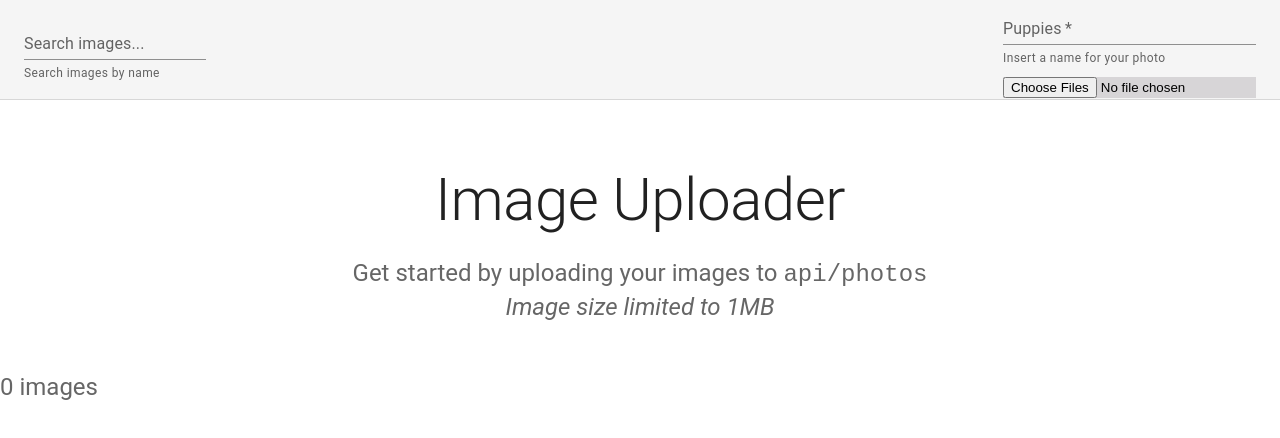
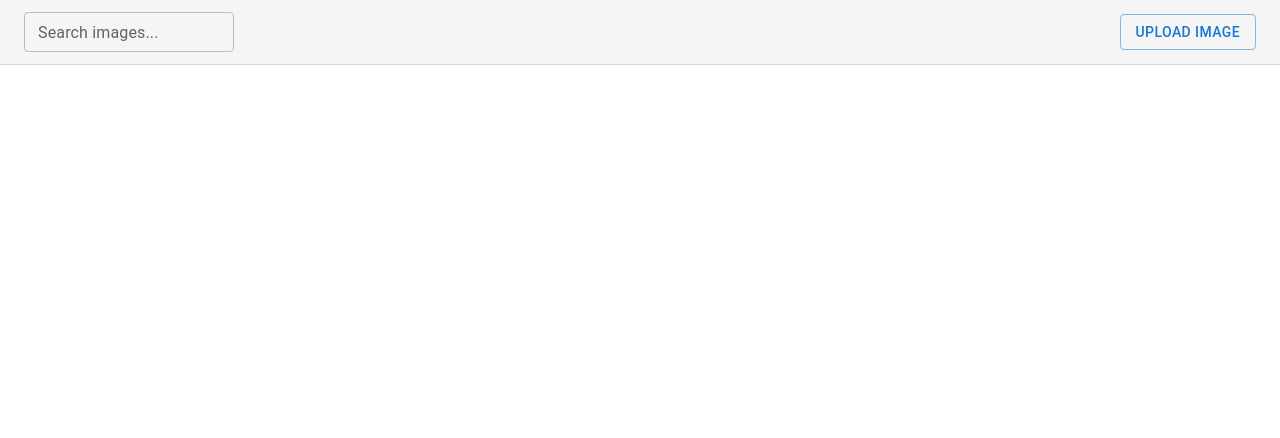
Before and after one commit to danilobatson/photograph-grid, a Next.js app: page / in a window 1280 px wide. Shown: the top 438 px of the page. Built offline with nearby package versions, Linux system fonts and the light colour scheme.

Commit message:
redesign

```diff
--- a/pages/components/ImageCardUpload.tsx
+++ b/pages/components/ImageCardUpload.tsx
@@ -1,5 +1,4 @@
 import React from 'react';
-import styles from '../../styles/Home.module.css';
 import Image from 'next/image';
 import Card from '@mui/material/Card';
 import CardHeader from '@mui/material/CardHeader';
@@ -17,6 +16,9 @@ const ImageCardUpload: React.FC<ImageUploadProps> = ({ imageSrc, name }) => {
     <Card>
       <CardHeader
         title={name}
+        titleTypographyProps={{
+          align: 'center',
+        }}
         sx={{
           backgroundColor: (theme) =>
             theme.palette.mode === 'light'
--- a/pages/components/ImageGallery.tsx
+++ b/pages/components/ImageGallery.tsx
@@ -1,6 +1,5 @@
 import React from 'react';
 import Image from 'next/image';
-import styles from '../../styles/Home.module.css';
 import { ImageType } from '../index';
 import Grid from '@mui/material/Grid';
 import Card from '@mui/material/Card';
@@ -8,18 +7,21 @@ import CardHeader from '@mui/material/CardHeader';
 import CardContent from '@mui/material/CardContent';
 import Box from '@mui/material/Box';
 
-
 interface ImageGridProps {
   image: ImageType;
 }
 const ImageGallery: React.FC<ImageGridProps> = ({ image }) => {
-  const { imageSrc, photoName } = image;
+  const { imageSrc, photoName, newId } = image;
   return (
-    <Grid item key={image.newId} xs={12} md={4}>
-      <Card>
+    <Grid item key={newId} xs={12} md={6}>
+      <Card
+        sx={{
+          pb: 0,
+        }}
+      >
         <CardHeader
-          title={image.photoName}
-          subheaderTypographyProps={{
+          title={photoName}
+          titleTypographyProps={{
             align: 'center',
           }}
           sx={{
@@ -27,6 +29,7 @@ const ImageGallery: React.FC<ImageGridProps> = ({ image }) => {
               theme.palette.mode === 'light'
                 ? theme.palette.grey[200]
                 : theme.palette.grey[700],
+            p: 1,
           }}
         />
         <CardContent>
@@ -35,13 +38,13 @@ const ImageGallery: React.FC<ImageGridProps> = ({ image }) => {
               display: 'flex',
               justifyContent: 'center',
               alignItems: 'baseline',
-              mb: 2,
+              m: 0,
             }}
           >
             <Image
-              src={image.imageSrc}
-              width={200}
-              height={200}
+              src={imageSrc}
+              width={300}
+              height={300}
               alt='Uploaded image'
             />
           </Box>
--- a/pages/components/ImageSearch.tsx
+++ b/pages/components/ImageSearch.tsx
@@ -1,5 +1,4 @@
 import React from 'react';
-import styles from '../../styles/Home.module.css';
 import TextField from '@mui/material/TextField';
 import Typography from '@mui/material/Typography';
 
@@ -14,10 +13,9 @@ const ImageSearch: React.FC<ImageSearchProps> = ({ search, updateSearch }) => {
       <TextField
         id='standard-basic'
         label='Search images...'
-        variant='standard'
+        variant='outlined'
         size='small'
         type='search'
-        helperText='Search images by name'
         multiline
         value={search}
         onChange={updateSearch}
--- a/pages/components/ImageUploadForm.tsx
+++ b/pages/components/ImageUploadForm.tsx
@@ -1,8 +1,11 @@
 import React from 'react';
-import styles from '../../styles/Home.module.css';
-import Image from 'next/image';
+
 import TextField from '@mui/material/TextField';
 import { ImageCardUpload } from './';
+import Box from '@mui/material/Box';
+import Modal from '@mui/material/Modal';
+import Fade from '@mui/material/Fade';
+import Button from '@mui/material/Button';
 
 interface ImageUploadFormProps {
   submitImage: (e: React.FormEvent<HTMLFormElement>) => void;
@@ -11,7 +14,23 @@ interface ImageUploadFormProps {
   imageSrc: string;
   uploadData: string | undefined;
   name: string;
+  open: boolean;
+  handleOpen: () => void;
+  handleClose: () => void;
 }
+
+const style = {
+  position: 'absolute' as 'absolute',
+  top: '50%',
+  left: '50%',
+  transform: 'translate(-50%, -50%)',
+  width: 400,
+  bgcolor: 'background.paper',
+  border: '2px solid #000',
+  boxShadow: 24,
+  p: 4,
+};
+
 const ImageUploadForm: React.FC<ImageUploadFormProps> = ({
   submitImage,
   changeName,
@@ -19,18 +38,27 @@ const ImageUploadForm: React.FC<ImageUploadFormProps> = ({
   imageSrc,
   uploadData,
   name,
+  open,
+  handleOpen,
+  handleClose,
 }) => {
   return (
+    <>
+      <Button variant='outlined' onClick={handleOpen}>
+        Upload Image
+      </Button>
+      <Modal open={open} onClose={handleClose} closeAfterTransition>
+        <Fade in={open}>
+          <Box sx={style}>
             <form method='post' onSubmit={submitImage}>
               <div style={{ display: 'flex', flexDirection: 'column' }}>
                 <TextField
                   id='standard-basic'
-          label='Puppies'
+                  label='Photo Name'
                   variant='standard'
                   size='small'
                   type='search'
                   helperText='Insert a name for your photo'
-          multiline
                   name='name'
                   value={name}
                   onChange={changeName}
@@ -46,10 +74,15 @@ const ImageUploadForm: React.FC<ImageUploadFormProps> = ({
                 onChange={handleOnChange}
                 required
               />
+
               {imageSrc && !uploadData && (
                 <ImageCardUpload imageSrc={imageSrc} name={name} />
               )}
             </form>
+          </Box>
+        </Fade>
+      </Modal>
+    </>
   );
 };
 
--- a/pages/components/PageInfo.tsx
+++ b/pages/components/PageInfo.tsx
@@ -4,30 +4,27 @@ import Typography from '@mui/material/Typography';
 
 const PageInfo: React.FC = () => {
   return (
-    <Container
-      disableGutters
-      maxWidth='sm'
-      component='main'
-      sx={{ pt: 8, pb: 6 }}
-    >
+    <Container disableGutters maxWidth='sm' component='main' sx={{ py: 4 }}>
       <Typography
         component='h1'
         variant='h2'
         align='center'
-        color='text.primary'
+        color='white'
         gutterBottom
       >
         Image Uploader
       </Typography>
       <Typography
+        sx={{ pb: 1, pt:2}}
         variant='h5'
         align='center'
-        color='text.secondary'
+        color='white'
         component='p'
       >
         Get started by uploading your images to <code>api/photos</code>
-        <br />
-        <em>Image size limited to 1MB</em>
+      </Typography>
+      <Typography variant='h5' align='center' color='white' component='p'>
+        <em>Image size limited to 8,000 KB</em>
       </Typography>
     </Container>
   );
--- a/pages/index.tsx
+++ b/pages/index.tsx
@@ -1,4 +1,4 @@
-import React, { useReducer, useEffect } from 'react';
+import React, { useReducer, useEffect, useState } from 'react';
 import AppBar from '@mui/material/AppBar';
 import CssBaseline from '@mui/material/CssBaseline';
 import Grid from '@mui/material/Grid';
@@ -7,7 +7,6 @@ import Typography from '@mui/material/Typography';
 import GlobalStyles from '@mui/material/GlobalStyles';
 import Container from '@mui/material/Container';
 import axios from 'axios';
-
 import {
   ImageSearch,
   PageInfo,
@@ -27,6 +26,7 @@ interface State {
   uploadData: string | undefined;
   images?: ImageType[];
   name: string;
+  open: boolean;
 }
 
 const initialState: State = {
@@ -35,6 +35,7 @@ const initialState: State = {
   uploadData: '',
   images: [],
   name: '',
+  open: false,
 };
 
 type ACTIONTYPE =
@@ -42,7 +43,8 @@ type ACTIONTYPE =
   | { type: 'SET_IMAGE_SRC'; payload: string }
   | { type: 'SET_SEARCH'; payload: string }
   | { type: 'SET_UPLOAD_DATA'; payload: string | undefined }
-  | { type: 'SET_NAME'; payload: string };
+  | { type: 'SET_NAME'; payload: string }
+  | { type: 'SET_OPEN'; payload: boolean };
 
 export default function Pricing() {
   const reducer = (state: State, action: ACTIONTYPE) => {
@@ -57,14 +59,19 @@ export default function Pricing() {
         return { ...state, uploadData: action.payload };
       case 'SET_NAME':
         return { ...state, name: action.payload };
+      case 'SET_OPEN':
+        return { ...state, open: action.payload };
       default:
         return state;
     }
   };
 
+  const handleOpen = () => dispatch({ type: 'SET_OPEN', payload: true });
+  const handleClose = () => dispatch({ type: 'SET_OPEN', payload: false });
+
   const [state, dispatch] = useReducer(reducer, initialState);
 
-  const { search, name, images, uploadData, imageSrc } = state;
+  const { search, name, images, uploadData, imageSrc, open } = state;
 
   const updateSearch = (e: React.SyntheticEvent) => {
     const target = e.target as HTMLInputElement;
@@ -84,7 +91,7 @@ export default function Pricing() {
       reader.readAsDataURL(file);
     }
 
-    if (size && size > 1000000) {
+    if (size && size > 800000) {
       alert('File too large');
       return;
     }
@@ -105,6 +112,7 @@ export default function Pricing() {
 
   const submitImage = async (event: React.SyntheticEvent) => {
     event.preventDefault();
+    dispatch({ type: 'SET_OPEN', payload: false });
 
     const form = event.target;
 
@@ -196,19 +204,25 @@ export default function Pricing() {
               handleOnChange={handleOnChange}
               changeName={changeName}
               submitImage={submitImage}
+              open={open}
+              handleOpen={handleOpen}
+              handleClose={handleClose}
             />
           </div>
         </Toolbar>
       </AppBar>
       <PageInfo />
+      <Container maxWidth='md' component='main'>
         <Typography
           variant='h5'
           align='left'
-        color='text.secondary'
+          color='white'
+          sx={{ pb: 2 }}
           component='p'
         >
           {images && images.length} images
         </Typography>
+      </Container>
       <Container maxWidth='md' component='main'>
         <Grid container spacing={5} alignItems='flex-end'>
           {images &&
--- a/styles/globals.css
+++ b/styles/globals.css
@@ -37,7 +37,6 @@ a {
   }
   body {
     color: black;
-    background-color: #00dbde;
-    background-image: linear-gradient(90deg, #00dbde 0%, #fc00ff 100%);
+    background-color: #011e3c;
   }
 }
```
Lines whose indentation alone changed are shown as unchanged.
